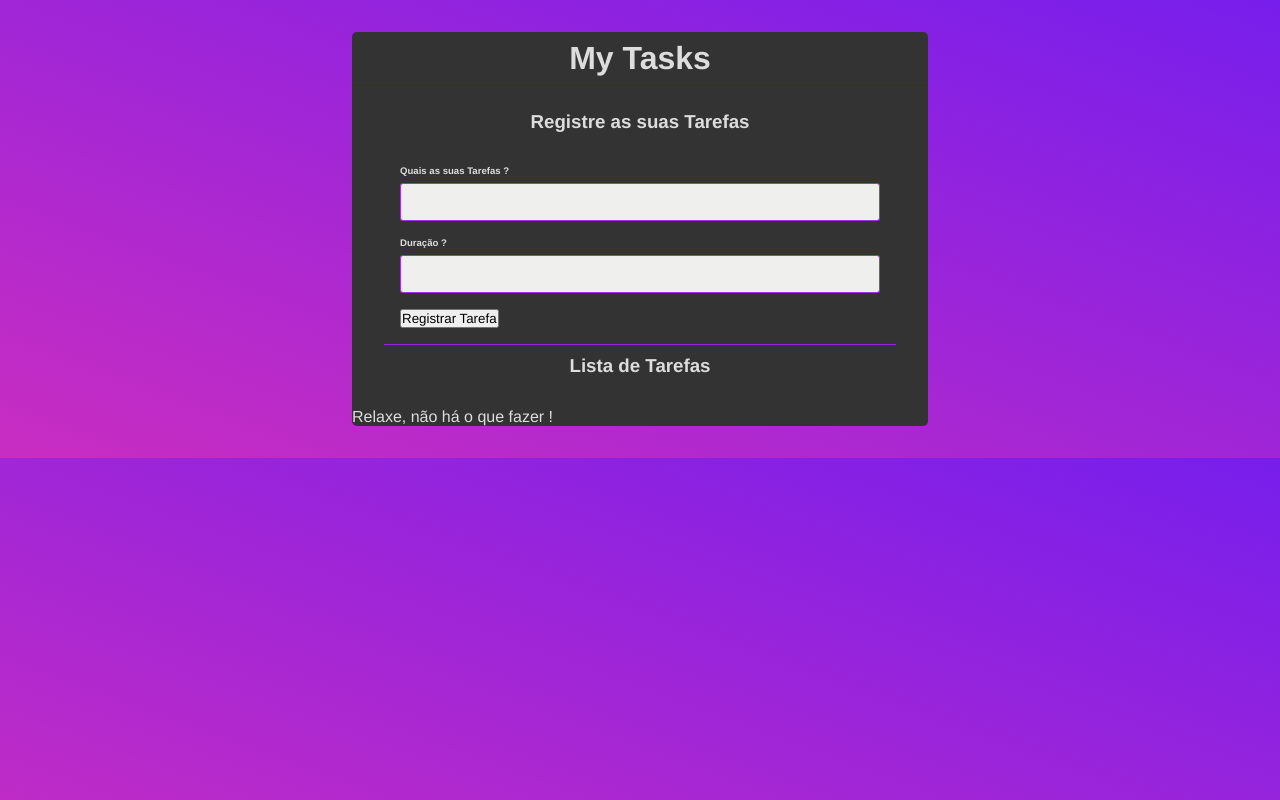
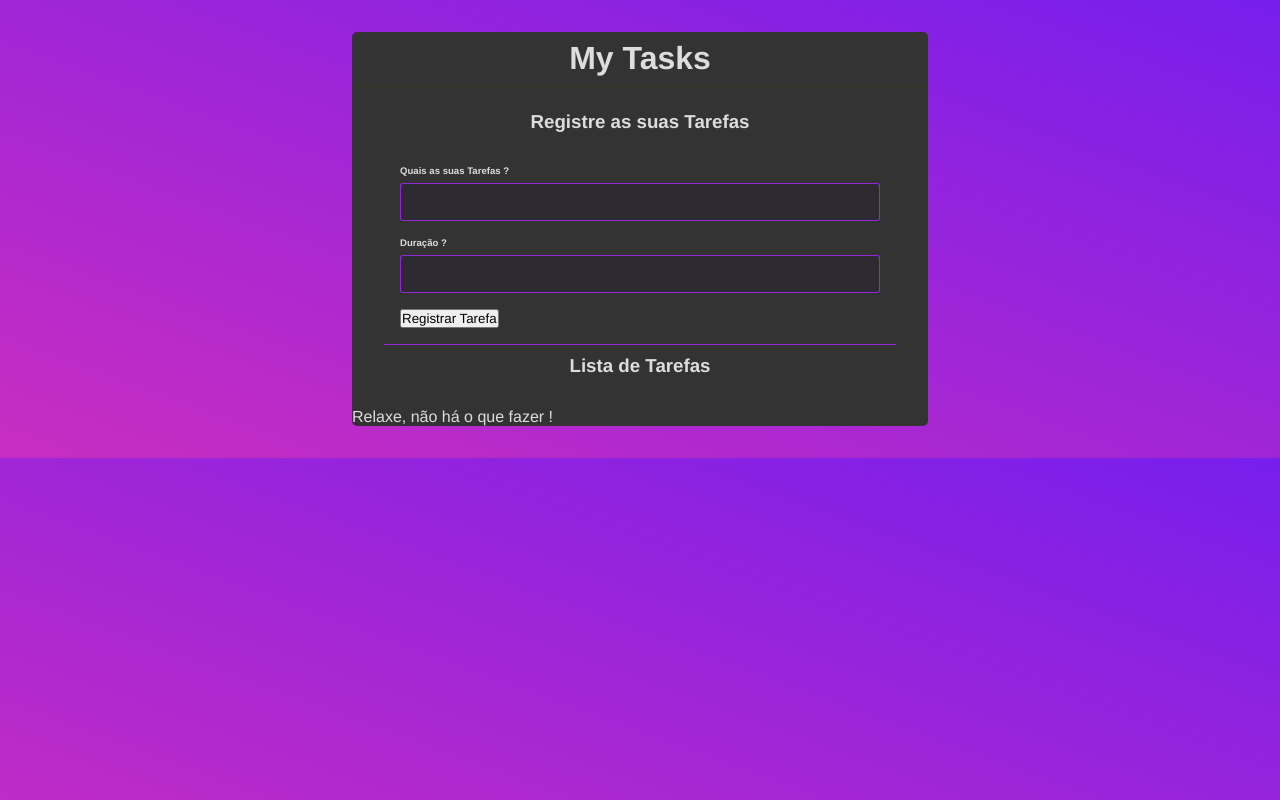
Before and after one commit to Edgar3g/task_manager, a React (Create React App) app: page / in a window 1280 px wide. Built offline with nearby package versions, Linux system fonts and the light colour scheme.

Commit message:
finish the essencial layout for application

```diff
--- a/src/App.css
+++ b/src/App.css
@@ -42,7 +42,22 @@
 .form-control input{
     border: 1px solid #9927e6ee;
     border-radius: 3px;
-    background: #efefee;
+    background: #2d2b31;
     padding: .8em;
-    color: #3333
+    color: #dbdbdb;
 }
+
+input[type="submit"]{
+    background: #9927e6ee;
+    color: #eee;
+    display: block;
+    width: 100%;
+    border: 1px solid #9927e6ee;
+    border-radius: 5px;
+    padding: 1em;
+    cursor: pointer;
+}
+input[type="submit"]:hover{
+    background: #27e667ee;
+    transition: .5s ease;
+}
```
